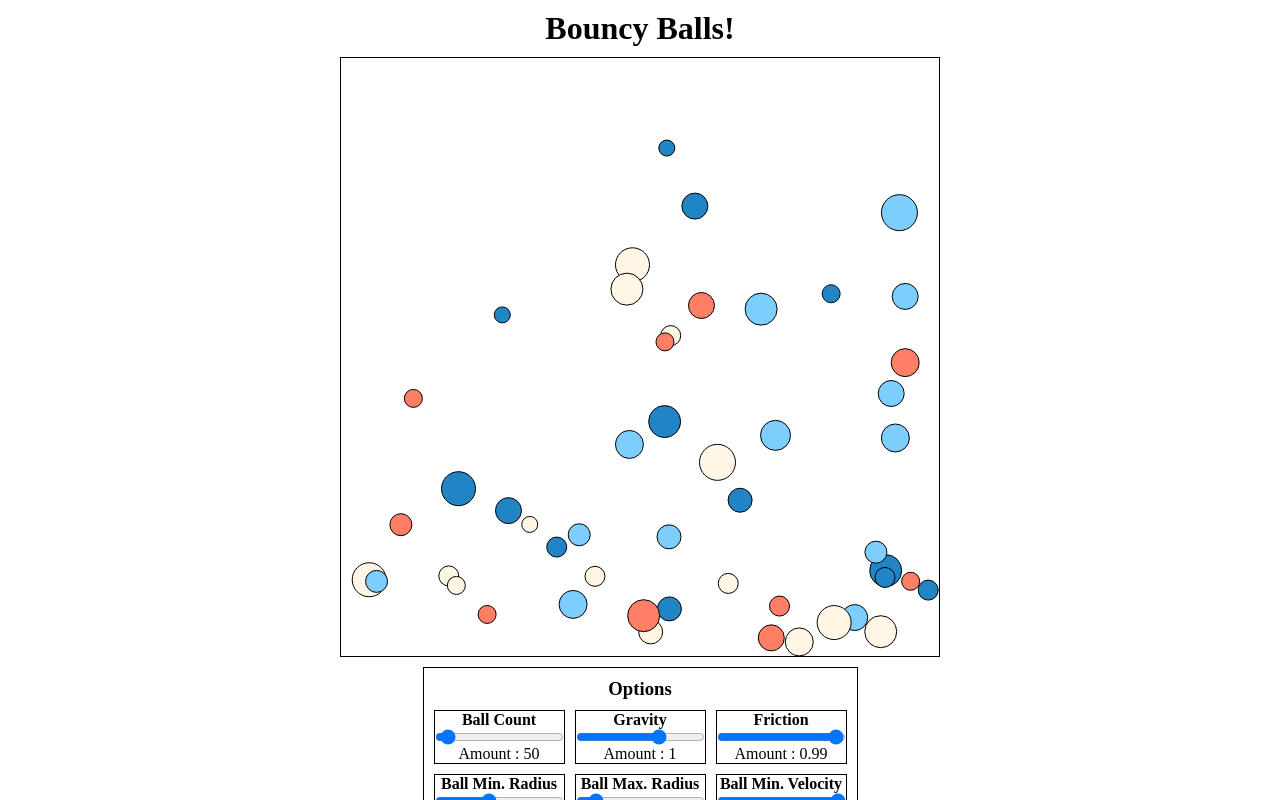
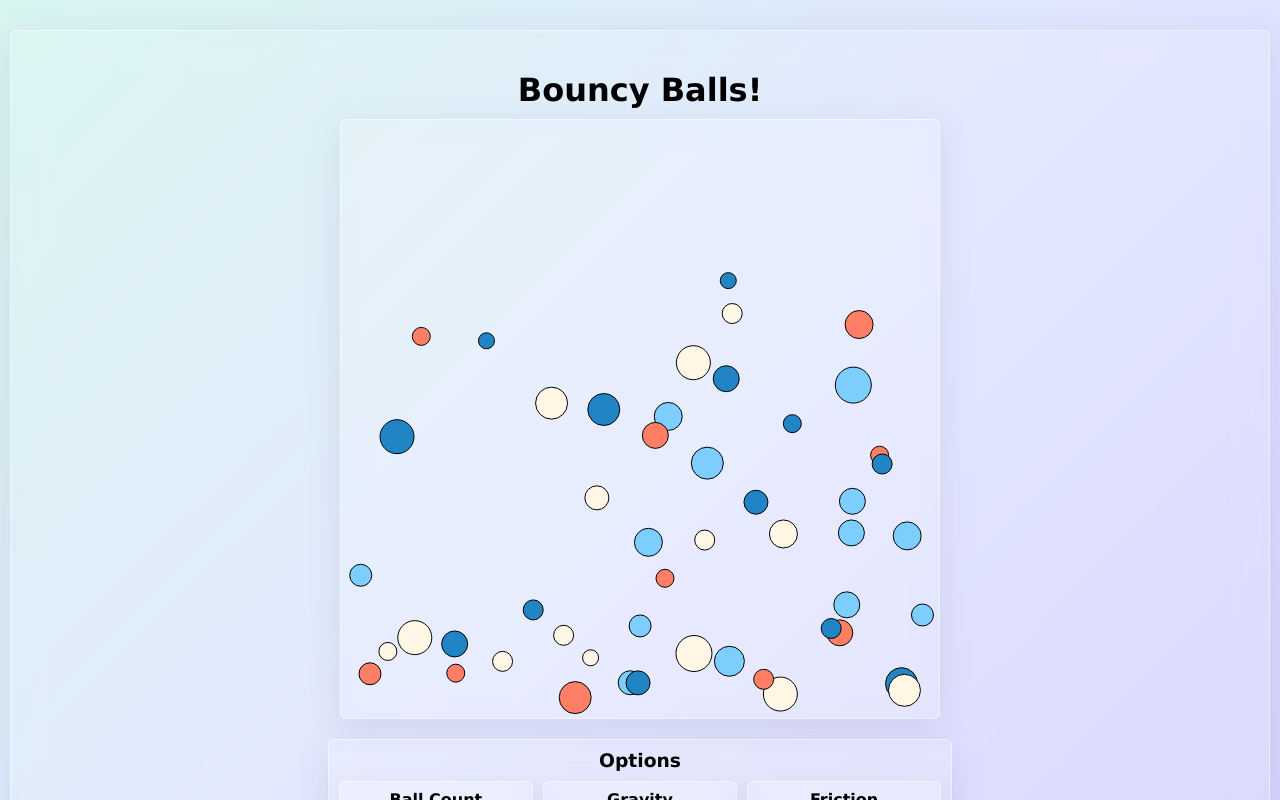
Before and after one commit to isaacfhu/bouncy-balls, a React (Vite) app: page / in a window 1280 px wide. Shown: the top 800 px of the page. Built offline with nearby package versions, Linux system fonts and the light colour scheme.

Commit message:
Update index.css

```diff
--- a/src/App.jsx
+++ b/src/App.jsx
@@ -38,10 +38,19 @@ function App() {
   }, [gravity, friction]);
 
   return (
-    <div id="dash">
+    <div
+      id="dash"
+      className="translucent">
       <h1>Bouncy Balls!</h1>
-      <canvas ref={canvasRef}></canvas>
-      <div id="options-container">
+
+      <div id="dashboard-container">
+        <canvas
+          id="simulation-canvaas"
+          className="translucent"
+          ref={canvasRef}></canvas>
+        <div
+          id="options-container"
+          className="translucent">
           <h3>Options</h3>
           <div id="options">
             <Slider
@@ -98,6 +107,7 @@ function App() {
           </div>
         </div>
       </div>
+    </div>
   );
 }
 
--- a/src/index.css
+++ b/src/index.css
@@ -1,6 +1,26 @@
 * {
   margin: 0;
   box-sizing: border-box;
+  font-family:
+    "Lucida Sans", "Lucida Sans Regular", "Lucida Grande",
+    "Lucida Sans Unicode", Geneva, Verdana, sans-serif;
+}
+
+body {
+  background: linear-gradient(135deg, #d8f5f0, #e0e5ff, #d4d0fd);
+  padding: 10px;
+  min-height: 100vh;
+  min-width: 100vh;
+}
+
+.translucent,
+.slider-container {
+  background: hsla(0, 0%, 100%, 0.1);
+  backdrop-filter: blur(16px);
+
+  border-radius: 6px;
+  border: 1px solid hsla(0, 0%, 100%, 0.5);
+  box-shadow: 0px 8px 32px 0 hsla(225, 17%, 47%, 0.15);
 }
 
 #dash {
@@ -8,14 +28,26 @@
   flex-direction: column;
   justify-content: center;
   align-items: center;
+
+  padding: 30px;
+  margin: 20px auto;
 }
 
 h1 {
   margin: 10px 0px;
 }
 
+#dashboard-container {
+  display: flex;
+  justify-content: center;
+  align-items: center;
+  flex-direction: row;
+  flex-wrap: wrap;
+
+  gap: 10px;
+}
+
 canvas {
-  border: 1px solid black;
   width: 600px;
   height: 600px;
 }
@@ -26,7 +58,6 @@ canvas {
   align-items: center;
   flex-direction: column;
   gap: 10px;
-  border: 1px solid black;
   margin-top: 10px;
   padding: 10px;
 }
@@ -43,6 +74,5 @@ canvas {
   justify-content: center;
   align-items: center;
   flex-direction: column;
-
-  border: 1px solid black;
+  padding: 8px 16px;
 }
```
Lines whose indentation alone changed are shown as unchanged.
